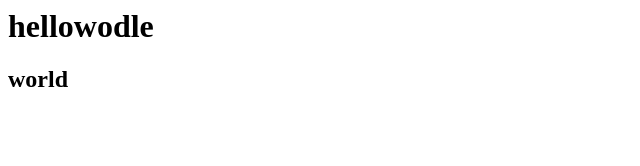
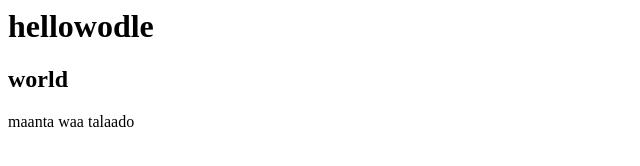
Before and after one commit to Abdirahmaan12/newfolder, a plain HTML site: page index.html in a window 1280 px wide. Shown: the whole page, without its empty margins (0-640 px from the left). Drawn offline with Linux system fonts and the light colour scheme.

Commit message:
pragraph added

```diff
--- a/index.html
+++ b/index.html
@@ -1,2 +1,3 @@
 <h1>hellowodle</h1>
 <h2>world</h2>
+<P>maanta waa talaado</p>
```
Also changed, not shown: 1 other file.
